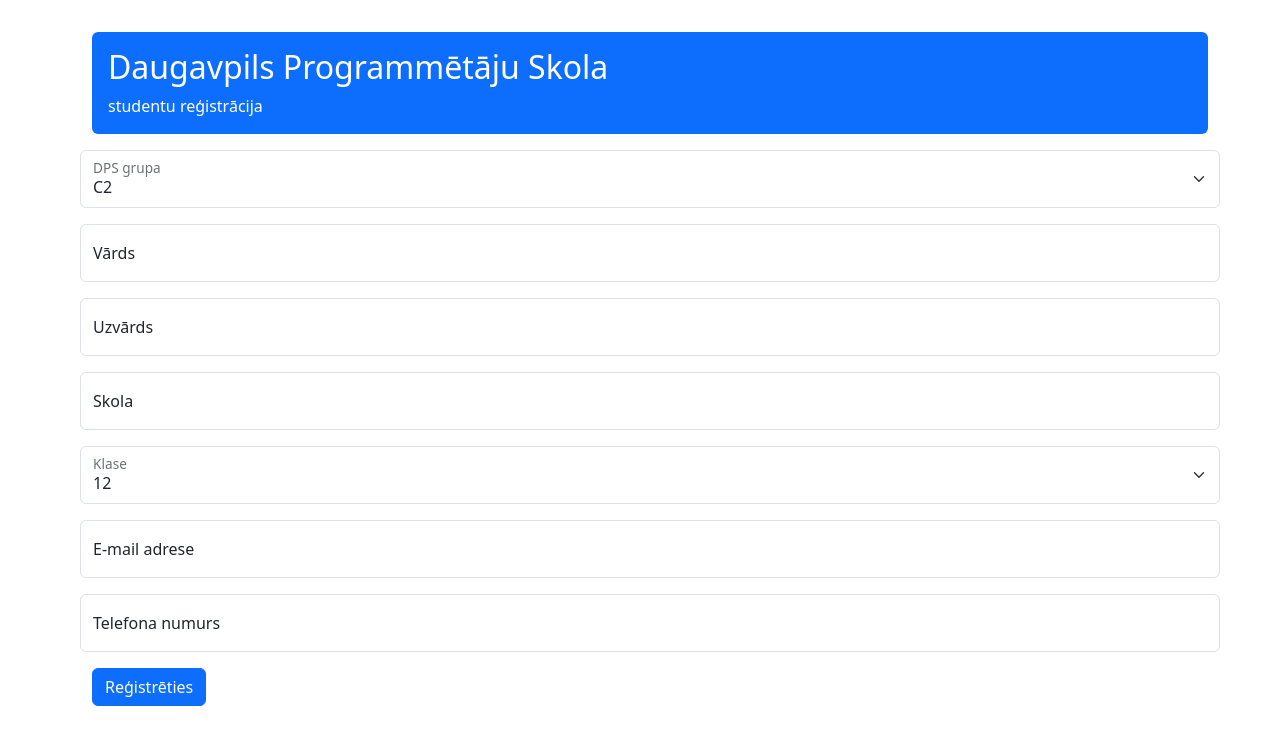
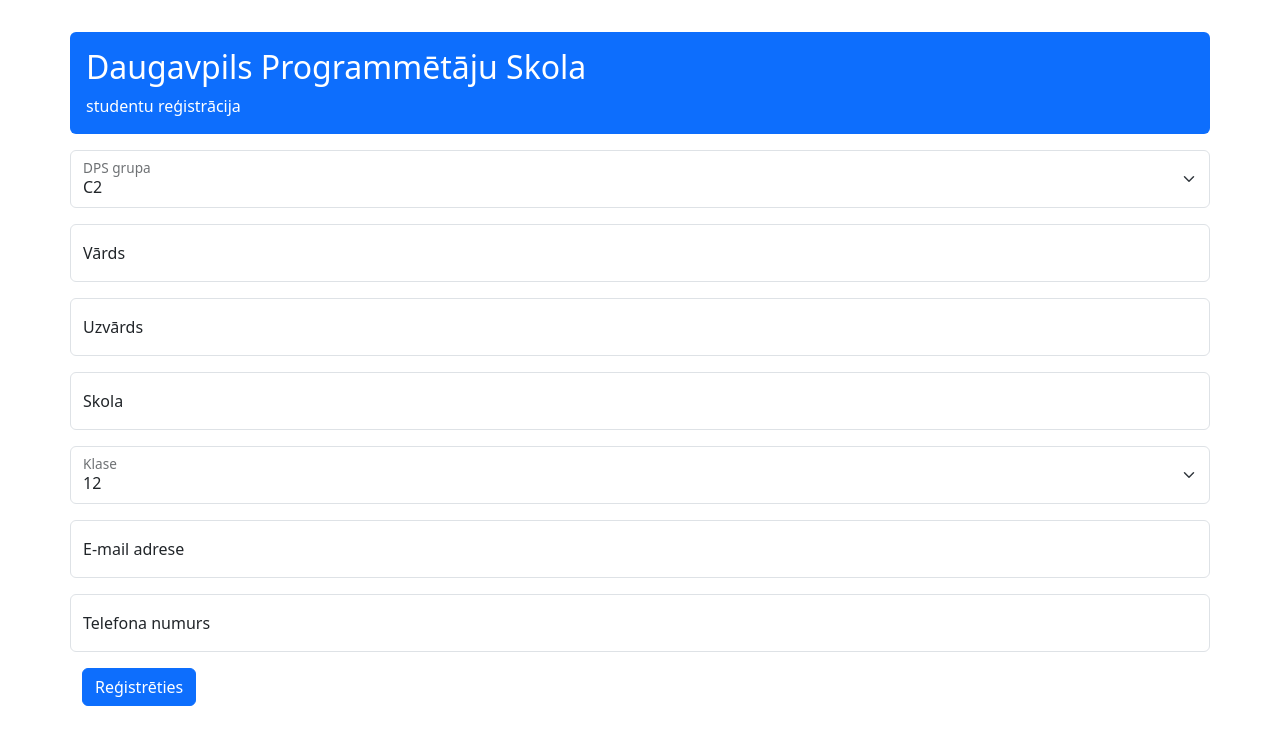
Before and after one commit to Igor-Schukin/dps, a Vue app: page / in a window 1280 px wide. Shown: the top 744 px of the page. Built offline with nearby package versions, Linux system fonts and the light colour scheme.

Commit message:
Fixed issues with margings

```diff
--- a/src/components/RegForm.vue
+++ b/src/components/RegForm.vue
@@ -3,13 +3,12 @@
 
 <template>
 
-    <div class="container mx-0">
-        <div class="container-fluid rounded mx-5 mb-3 p-3 bg-primary text-white">
+    <div class="container rounded p-3 mb-3 bg-primary text-white">
         <h2>Daugavpils Programmētāju Skola</h2>
         <p class="m-0">studentu reģistrācija</p>
     </div>
 
-        <div class="container-fluid mx-5 my-0 px-0">
+    <div class="container">
 
         <div v-show="okMessage" class="alert alert-success text-center">
             Students <strong>{{ fields.name.data.value }} {{ fields.surname.data.value }}</strong> tika veiksmīgi reģistrēts Daugavpils Programmētāju Skolas <strong>{{ fields.group.data.value }}</strong> grupā
@@ -58,7 +57,6 @@
             </form>
         </template>
 
-        </div>
     </div>
 </template>
 
@@ -117,7 +115,7 @@
             },
             body: JSON.stringify(data)
         });
-        if (response.status != 200) errMessage.value = await response.text();
+        if (!response.ok) errMessage.value = (await response.text()) || "unknow error";
         else  okMessage.value = "Ok";
         wait.value = false;
     }
```
Lines whose indentation alone changed are shown as unchanged.
